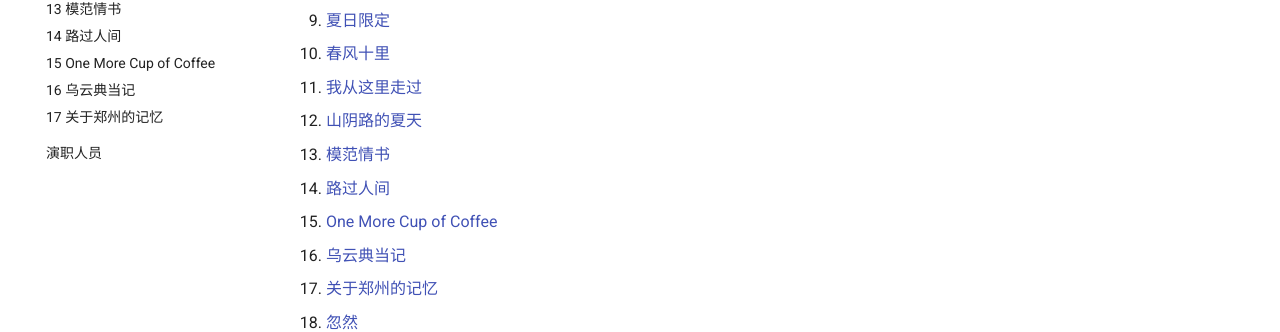
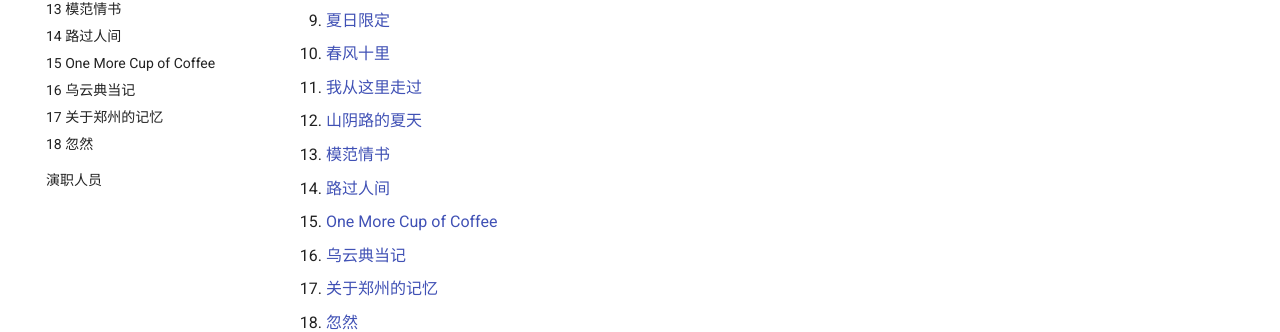
Before and after one commit to stubbornleaf/jiuweideshi-songbook, an MkDocs documentation site: the page built from docs/index.md, in a window 1280 px wide and 1345 px high. Shown: the part 682-1014 px from the top of the window. Built offline with MkDocs 1.6.1 and Material for MkDocs 9.7.7, drawn with Linux system fonts in a browser that asks for light colours.

Commit message:
Update mkdocs.yml

```diff
--- a/mkdocs.yml
+++ b/mkdocs.yml
@@ -38,6 +38,7 @@ nav:
       - 15 One More Cup of Coffee : songs/One More Cup of Coffee.md
       - 16 乌云典当记 : songs/乌云典当记.md
       - 17 关于郑州的记忆 : songs/关于郑州的记忆.md
+      - 18 忽然 : songs/忽然.md
   - 演职人员: credits.md
 
 extra_css:
```
